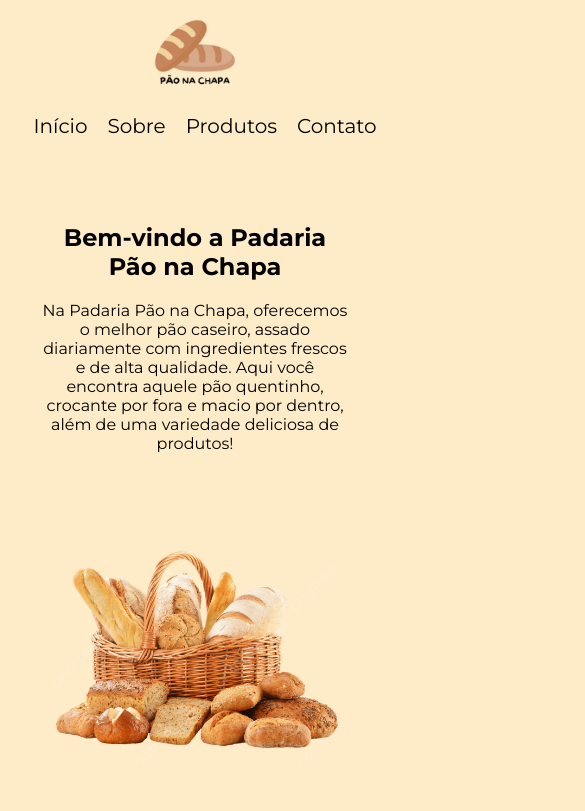
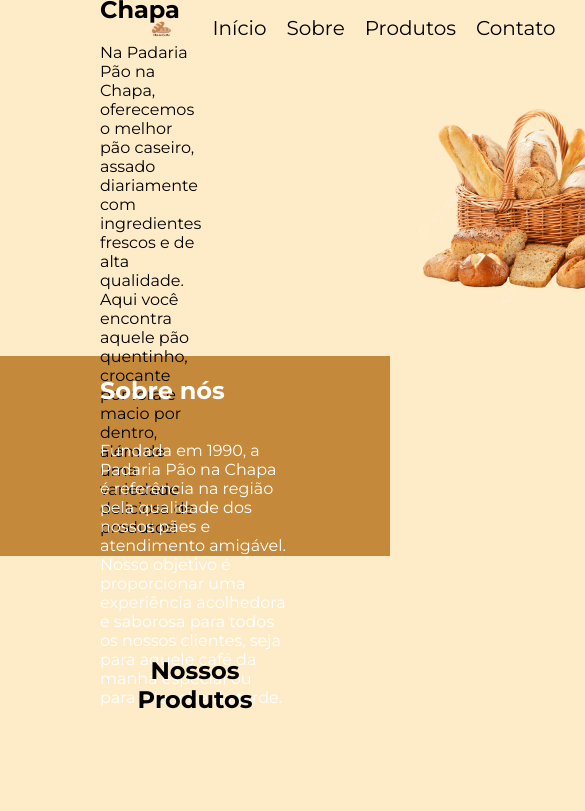
Before and after one commit to kaua-aquino/site-padaria, a plain HTML site: page index.html in a window 390 px wide. Shown: the top 811 px of the page, 585 px wide, since content can reach past the window. Drawn offline with Linux system fonts and the light colour scheme.

Commit message:
Add files via upload

```diff
--- a/style.css
+++ b/style.css
@@ -34,41 +34,23 @@ header {
 
 #introducao {
     display: flex;
+    height: 250px;
     align-items: center;
 }
 
 #introducao div {
     width: 50%;
-    /*aula */
-    min-height: 300px;
     padding-right: 100px;
     padding-left: 100px;
     margin-top: 50px;
 }
-
-/*aula*/
-
-#introducao img {
-   animation: cresceDiminui 3s infinite;
-}
-
-/*animação */
-
-@keyframes cresceDiminui {
-    0%, 100% {
-        scale: 1
-    }
-    50% {
-        scale: 1.2
-    }
-}
-
 
 #sobre-nos {
     margin-top: 50px;
     padding-left: 100px;
     padding-right: 100px;
     background-color: rgb(197, 137, 59);
+    height: 200px;
     display: flex;
     flex-direction: column;
     color: white;
@@ -112,36 +94,3 @@ footer p {
     padding-top: 25px;
     padding-bottom: 25px;
 }
-
-
-/* AULA RESPONSIVO*/
-@media (max-width: 900px) {
-    header {
-        padding-right: 0;
-        padding-left: 0;
-        flex-direction: column;
-    }
-
-    #introducao {
-        flex-direction: column;
-        text-align: center;
-    }
-
-    #introducao div{
-        padding-right: 0;
-        padding-left: 0;
-        width: 80%;
-    }
-
-    .conteudo-produtos{
-        flex-direction: column;
-    }
-
-    .produto{
-        width: 100%;
-    }
-
-    #sobre-nos{
-        text-align: center;
-    }
-}
```
